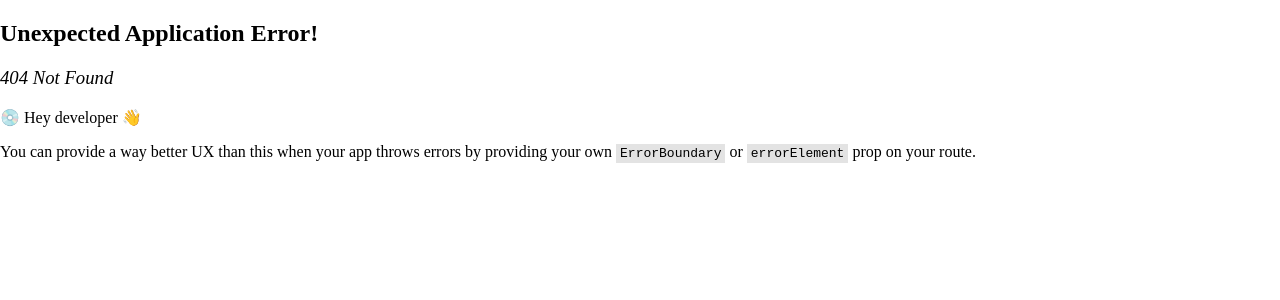
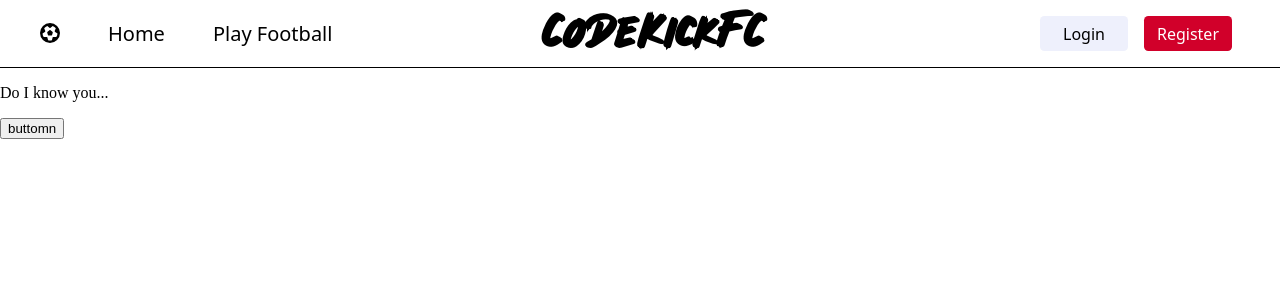
Before and after one commit to MAdem01/el-proyecte-grande-sprint-1, a React (Vite) app in the folder CodeKickFc/frontend/: page /user/1 in a window 1280 px wide. Before the commit this address had no page. Shown: the top 300 px of the page. Built offline with nearby package versions, Linux system fonts and the light colour scheme; no server answers.

Commit message:
very basic profile page, theres literally nothing

```diff
--- a/CodeKickFc/frontend/src/App.jsx
+++ b/CodeKickFc/frontend/src/App.jsx
@@ -4,6 +4,7 @@ import NavigationBar from './components/NavigationBar/NavigationBar.jsx';
 import HomePage from './pages/HomePage/HomePage.jsx';
 import PlayFootballPage from "./pages/playFootballPage/PlayFootballPage.jsx";
 import RegisterPage from "./pages/registerPage/RegisterPage.jsx";
+import ProfilePage from "./pages/profilePage/ProfilePage.jsx";
 
 
 function Layout(){
@@ -37,6 +38,10 @@ function App() {
                 {
                     path: "/users/login",
                 },
+                {
+                    path: "/user/:id",
+                    element: <ProfilePage/>
+                },
             ],
         },
     ]);
--- /dev/null
+++ b/CodeKickFc/frontend/src/pages/profilePage/ProfilePage.jsx
@@ -0,0 +1,37 @@
+import { useParams } from "react-router-dom";
+import "./profilePage.css";
+import {useState, useEffect} from "react";
+
+export default function ProfilePage() {
+    const { id } = useParams();
+
+    const[userData, setUserData] = useState(null);
+    const[isLoggedIn, setIsLoggedIn] = useState(false);
+
+    useEffect(() => {
+        fetchUserData();
+    },[]);
+
+    const fetchUserData = async () => {
+        const response = await fetch(`/api/users/${id}`);
+        const data = await response.json();
+        setUserData(data);
+    }
+
+    return (
+        <div>
+            {isLoggedIn ?
+            (
+                <div>
+                    <p>Hi</p>
+                </div>
+            ) :
+            (
+                <div>
+                    <p>Do I know you...</p>
+                    <button onClick={() => setIsLoggedIn(true)}>buttomn</button>
+                </div>
+            )}
+        </div>
+    )
+}
```
Also changed, not shown: CodeKickFc/frontend/src/pages/profilePage/profilePage.css (added).
